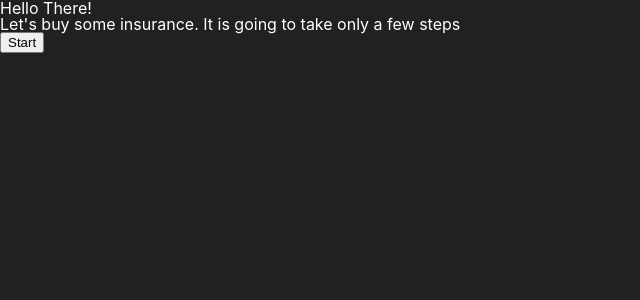
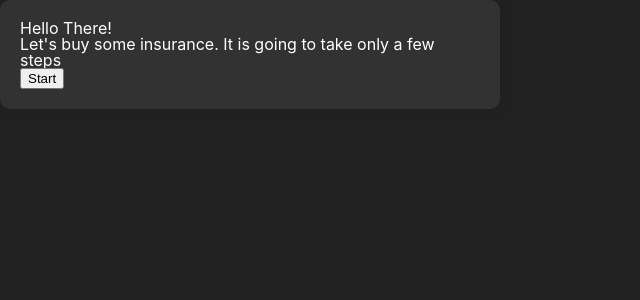
Before and after one commit to chiquyet199/covergo-stepper, a React (Create React App) app: page / in a window 1280 px wide. Shown: the top 300 px of the page, without its empty margins (0-640 px from the left). Built offline with nearby package versions, Linux system fonts and the light colour scheme.

Commit message:
Style the card component

```diff
--- /dev/null
+++ b/src/components/Card/Card.module.css
@@ -0,0 +1,11 @@
+.cardContainer {
+  display: flex;
+  flex-direction: column;
+  width: 100%;
+  max-width: 50rem;
+  min-width: 32rem;
+  background-color: var(--color-background-2);
+  border-radius: 10px;
+  box-shadow: 0px 0px 10px var(--color-transparent-1);
+  padding: 2rem;
+}
--- a/src/components/Card/Card.tsx
+++ b/src/components/Card/Card.tsx
@@ -1,10 +1,11 @@
+import styles from './Card.module.css'
 interface CardProps extends React.HTMLAttributes<HTMLDivElement> {
   children: React.ReactNode
 }
 
-const Card: React.FC<CardProps> = ({ children, ...props }) => {
+const Card: React.FC<CardProps> = ({ children, className, ...props }) => {
   return (
-    <div className="card" {...props}>
+    <div className={`${styles.cardContainer} ${className}`} {...props}>
       {children}
     </div>
   )
--- a/src/theme/global.css
+++ b/src/theme/global.css
@@ -8,6 +8,8 @@
   --color-text-1: #fff;
 
   --color-danger: #f44336;
+
+  --color-transparent-1: rgba(0, 0, 0, 0.1);
 
   --text-heading-1: 2.8rem;
   --text-heading-2: 2.4rem;
```
